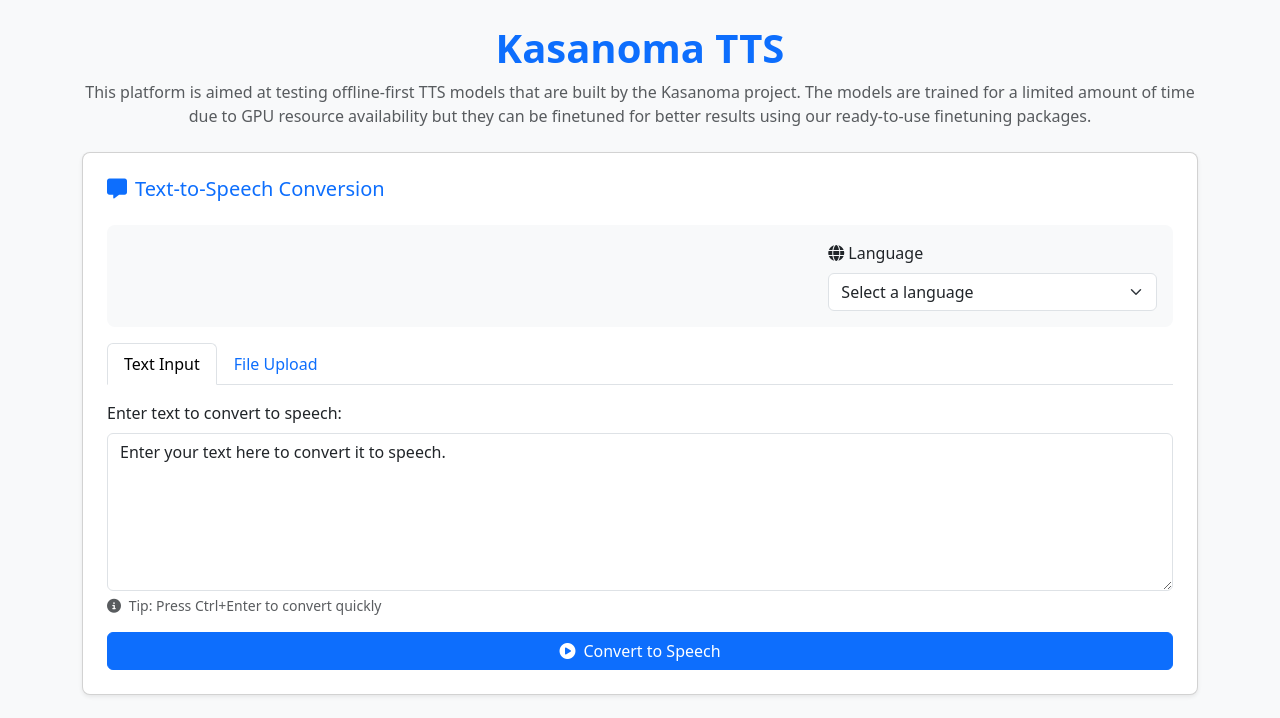
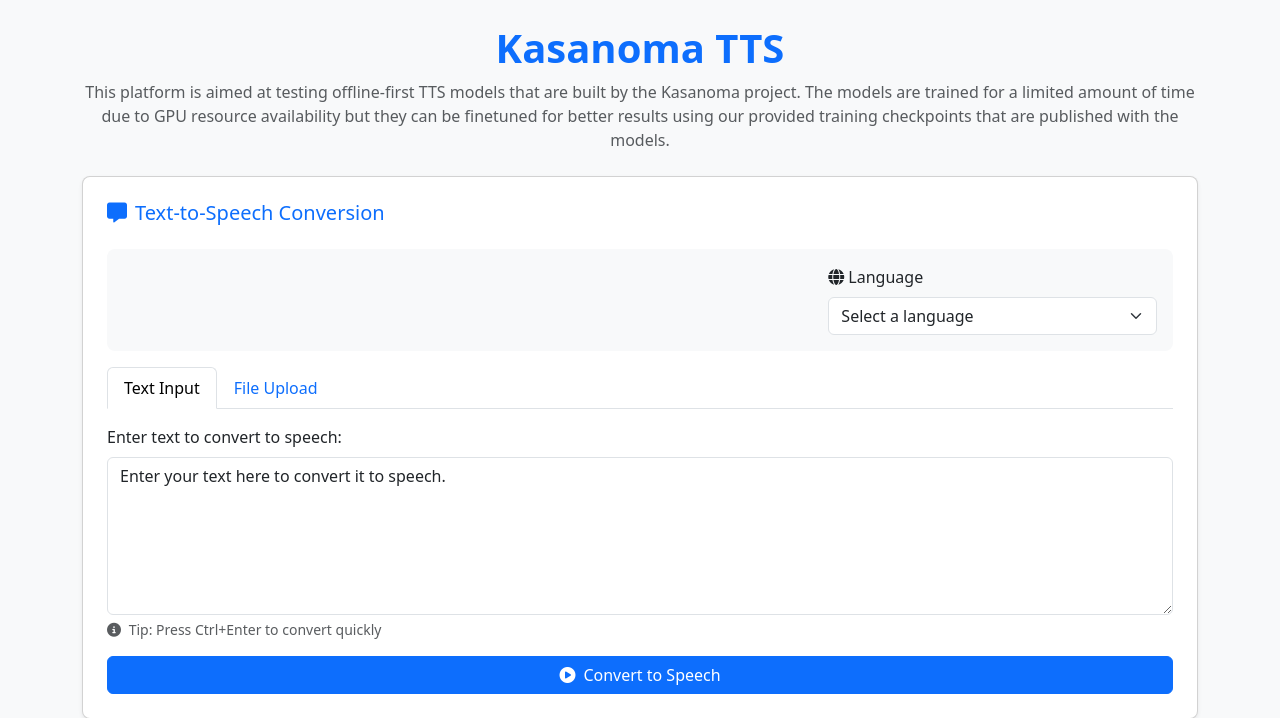
Before and after one commit to michsethowusu/kasanoma, a Flask app: page / in a window 1280 px wide. Shown: the top 718 px of the page. Run offline with Flask 3, Linux system fonts and the light colour scheme; some libraries are stand-ins or nearby versions.

Commit message:
Update index.html

```diff
--- a/templates/index.html
+++ b/templates/index.html
@@ -56,7 +56,7 @@
       <p class="text-muted">
         This platform is aimed at testing offline-first TTS models that are built by the Kasanoma project.
         The models are trained for a limited amount of time due to GPU resource availability but they
-        can be finetuned for better results using our ready-to-use finetuning packages.
+        can be finetuned for better results using our provided training checkpoints that are published with the models.
       </p>
     </header>
 
```
